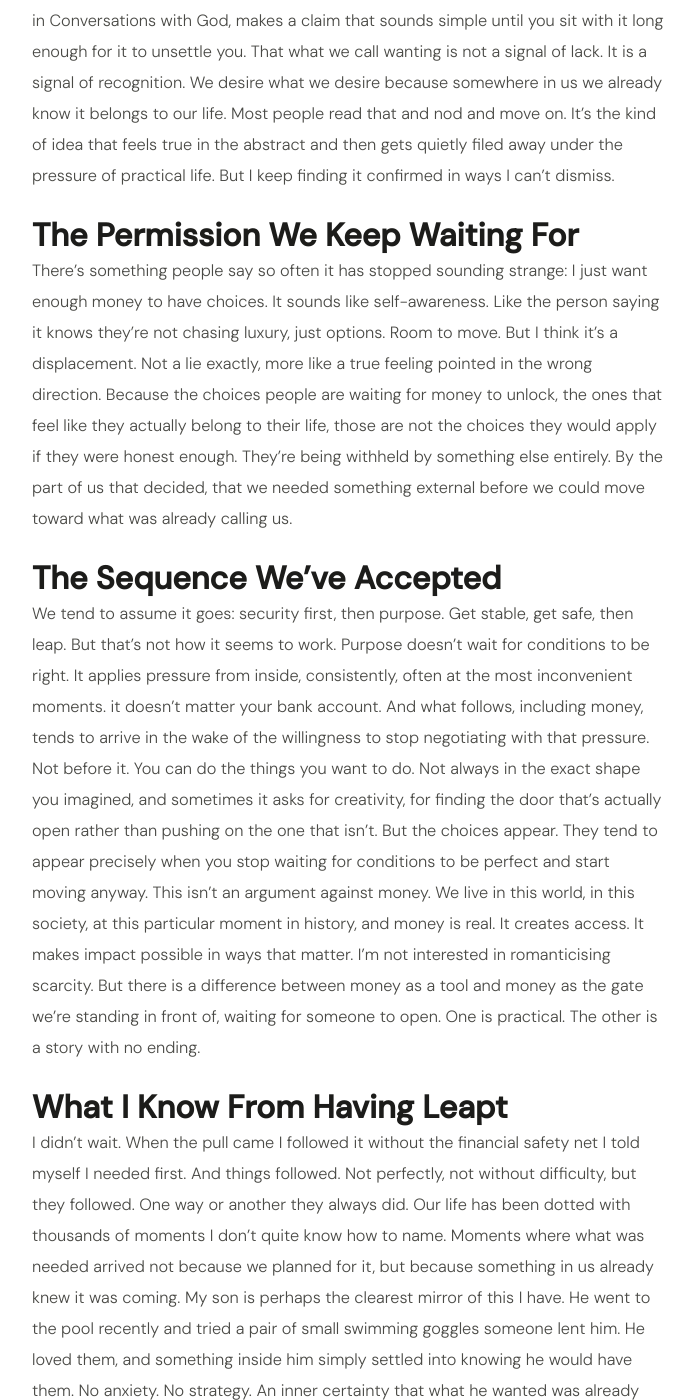
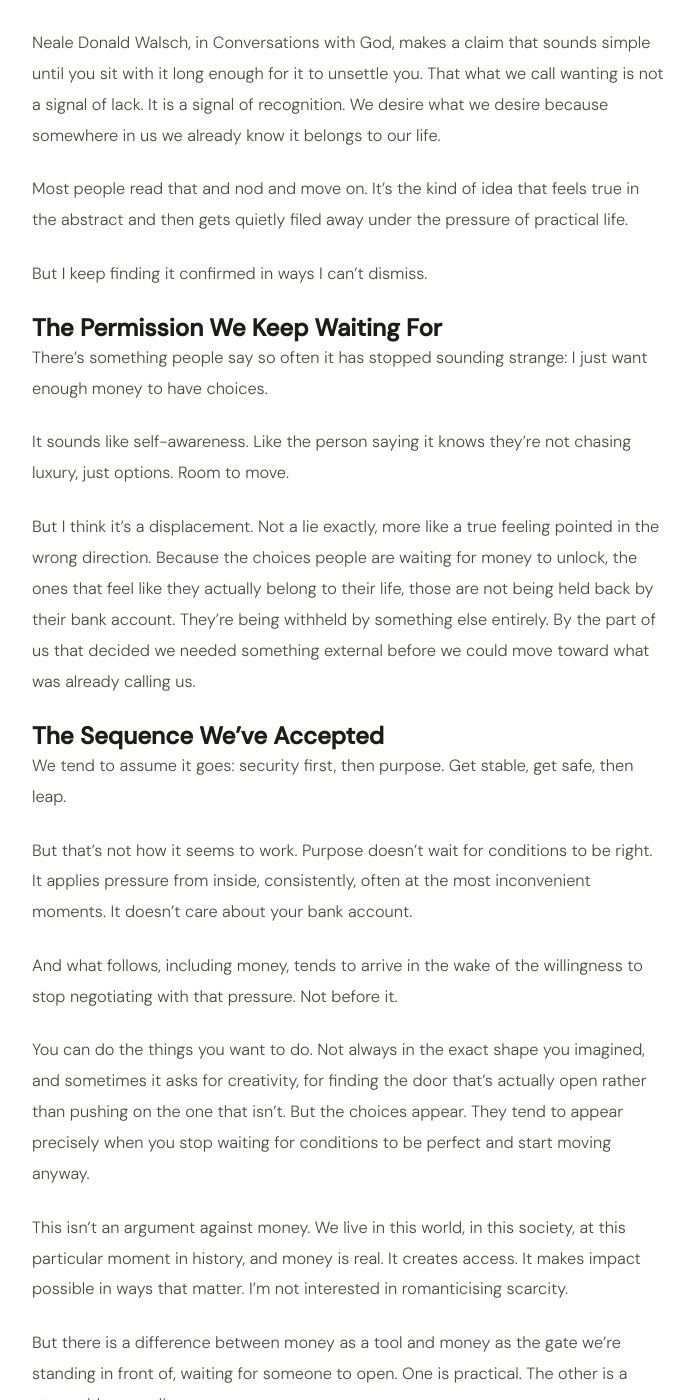
Before and after one commit to Blubell26/giuliapacciotti.com, a Jekyll site: the page built from _posts/2025-03-19-what-you-need-has-been-given.md, in a window 1280 px wide and 1400 px high, scrolled down 800 px. Shown: the whole window, without its empty margins (292-986 px from the left). Built offline with Jekyll 4.4.1, drawn with Linux system fonts in a browser that asks for light colours; comment, search, counter and statistics services are not loaded; some of the changed text lies outside the part shown.

Commit message:
Update 2025-03-19-what-you-need-has-been-given.md

```diff
--- a/_posts/2025-03-19-what-you-need-has-been-given.md
+++ b/_posts/2025-03-19-what-you-need-has-been-given.md
@@ -7,31 +7,56 @@ image: IMG_7150.png
 thumb: IMG_7150.png
 ---
 # What You Need Has Already Been Given
+
 *On trust, desire, and why money was never the real question.*
+
 Neale Donald Walsch, in Conversations with God, makes a claim that sounds simple until you sit with it long enough for it to unsettle you. That what we call wanting is not a signal of lack. It is a signal of recognition. We desire what we desire because somewhere in us we already know it belongs to our life.
+
 Most people read that and nod and move on. It’s the kind of idea that feels true in the abstract and then gets quietly filed away under the pressure of practical life.
+
 But I keep finding it confirmed in ways I can’t dismiss.
-# The Permission We Keep Waiting For
+
+## The Permission We Keep Waiting For
+
 There’s something people say so often it has stopped sounding strange: I just want enough money to have choices.
+
 It sounds like self-awareness. Like the person saying it knows they’re not chasing luxury, just options. Room to move.
-But I think it’s a displacement. Not a lie exactly, more like a true feeling pointed in the wrong direction. Because the choices people are waiting for money to unlock, the ones that feel like they actually belong to their life, those are not the choices they would apply if they were honest enough.
-They’re being withheld by something else entirely. By the part of us that decided, that we needed something external
-before we could move toward what was already calling us.
-# The Sequence We’ve Accepted
+
+But I think it’s a displacement. Not a lie exactly, more like a true feeling pointed in the wrong direction. Because the choices people are waiting for money to unlock, the ones that feel like they actually belong to their life, those are not being held back by their bank account. They’re being withheld by something else entirely. By the part of us that decided we needed something external before we could move toward what was already calling us.
+
+## The Sequence We’ve Accepted
+
 We tend to assume it goes: security first, then purpose. Get stable, get safe, then leap.
-But that’s not how it seems to work. Purpose doesn’t wait for conditions to be right. It applies pressure from inside, consistently, often at the most inconvenient moments. it doesn't matter your bank account.
+
+But that’s not how it seems to work. Purpose doesn’t wait for conditions to be right. It applies pressure from inside, consistently, often at the most inconvenient moments. It doesn’t care about your bank account.
+
 And what follows, including money, tends to arrive in the wake of the willingness to stop negotiating with that pressure. Not before it.
+
 You can do the things you want to do. Not always in the exact shape you imagined, and sometimes it asks for creativity, for finding the door that’s actually open rather than pushing on the one that isn’t. But the choices appear. They tend to appear precisely when you stop waiting for conditions to be perfect and start moving anyway.
+
 This isn’t an argument against money. We live in this world, in this society, at this particular moment in history, and money is real. It creates access. It makes impact possible in ways that matter. I’m not interested in romanticising scarcity.
+
 But there is a difference between money as a tool and money as the gate we’re standing in front of, waiting for someone to open. One is practical. The other is a story with no ending.
-# What I Know From Having Leapt
+
+## What I Know From Having Leapt
+
 I didn’t wait. When the pull came I followed it without the financial safety net I told myself I needed first. And things followed. Not perfectly, not without difficulty, but they followed. One way or another they always did.
+
 Our life has been dotted with thousands of moments I don’t quite know how to name. Moments where what was needed arrived not because we planned for it, but because something in us already knew it was coming.
-My son is perhaps the clearest mirror of this I have. He went to the pool recently and tried a pair of small swimming goggles someone lent him. He loved them, and something inside him simply settled into knowing he would have them. No anxiety. No strategy. An inner certainty that what he wanted was already finding its way to him. That day he found nose clips on his way out the pool.
-The next day, at the bottom of a lake we had been swimming in, he found a pair of swimming goggles as well.
-In the space of twenty four hours the universe delivered exactly what he had opened himself to. And money never truly entered his mind. Nor his desire became something irresistible.
-“The deepest secret is that life is not a process of discovery, but a process of creation. You are not discovering yourself, but creating yourself anew.”
-*Neale Donald Walsch, Conversations with God*
-# What We’re Actually Being Held To
-If we think about money, we're not being held back by our financial situation. We’re being held to something. A direction. A pull that doesn’t negotiate and doesn’t wait.
+
+My son is perhaps the clearest mirror of this I have. He went to the pool recently and tried a pair of small swimming goggles someone lent him. He loved them, and something inside him simply settled into knowing he would have them. No anxiety. No strategy. Just an inner certainty that what he wanted was already finding its way to him.
+
+That day he found nose clips on his way out of the pool.
+
+The next day, at the bottom of a lake we had been swimming in, he found a pair of swimming goggles.
+
+In the space of twenty four hours the universe delivered exactly what he had opened himself to. Money never truly entered his mind. His desire never became a source of stress. It became something he simply trusted.
+
+> “The deepest secret is that life is not a process of discovery, but a process of creation. You are not discovering yourself, but creating yourself anew.”
+> Neale Donald Walsch, *Conversations with God*
+
+## What We’re Actually Being Held To
+
+If money feels like the thing holding us back, I don’t think we’re being held back at all. I think we’re being held to something. A direction. A pull that doesn’t negotiate and doesn’t wait.
+
 The astonishing thing, the thing I keep witnessing in my own life and in my son’s, is that when you stop treating that pull as something to be earned or afforded first, the world has a way of organising itself around it.
```
